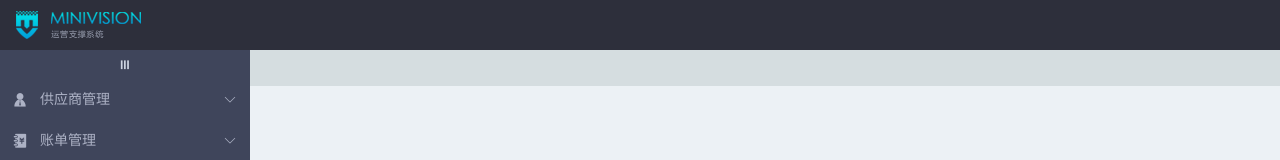
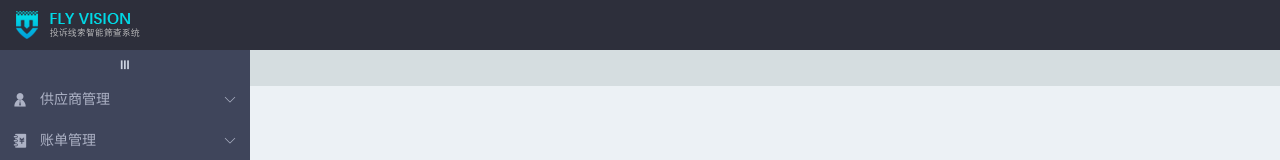
Before and after one commit to Congb19/FLY_new, a plain HTML site: page index.html in a window 1280 px wide. Shown: the top 160 px of the page. Drawn offline with Linux system fonts and the light colour scheme.

Commit message:
4.25 edit logo

```diff
--- a/static/css/base.css
+++ b/static/css/base.css
@@ -15,7 +15,7 @@ html,body {
 	display: inline-block;
 	width: 250px;
 	height: 100%;
-	background: url(../images/logo.png) no-repeat 16px center;
+	background: url(../images/logofly.png) no-repeat 16px center;
 }
 .main-menus {
 	position: fixed;
```
Also changed, not shown: index.html (+9 -0 lines), static/images/logofly.png (added), 1 other file.
